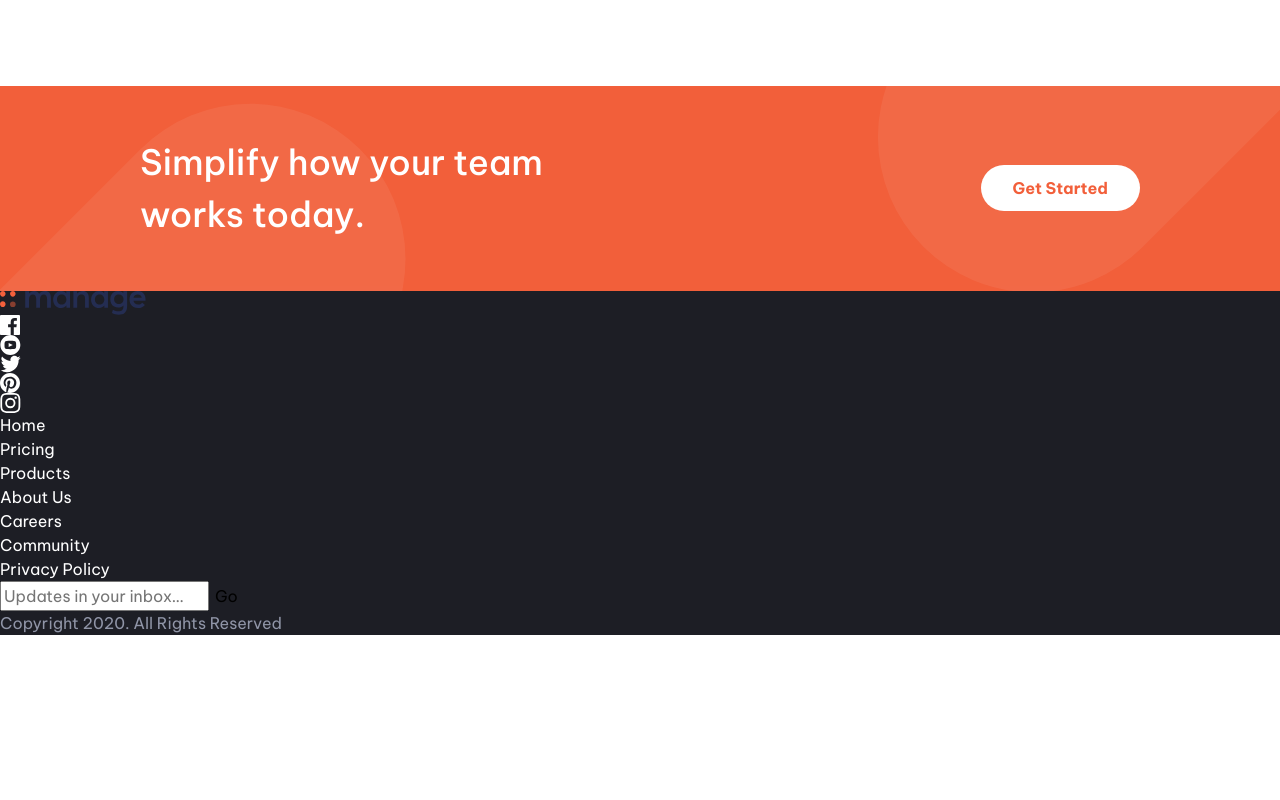
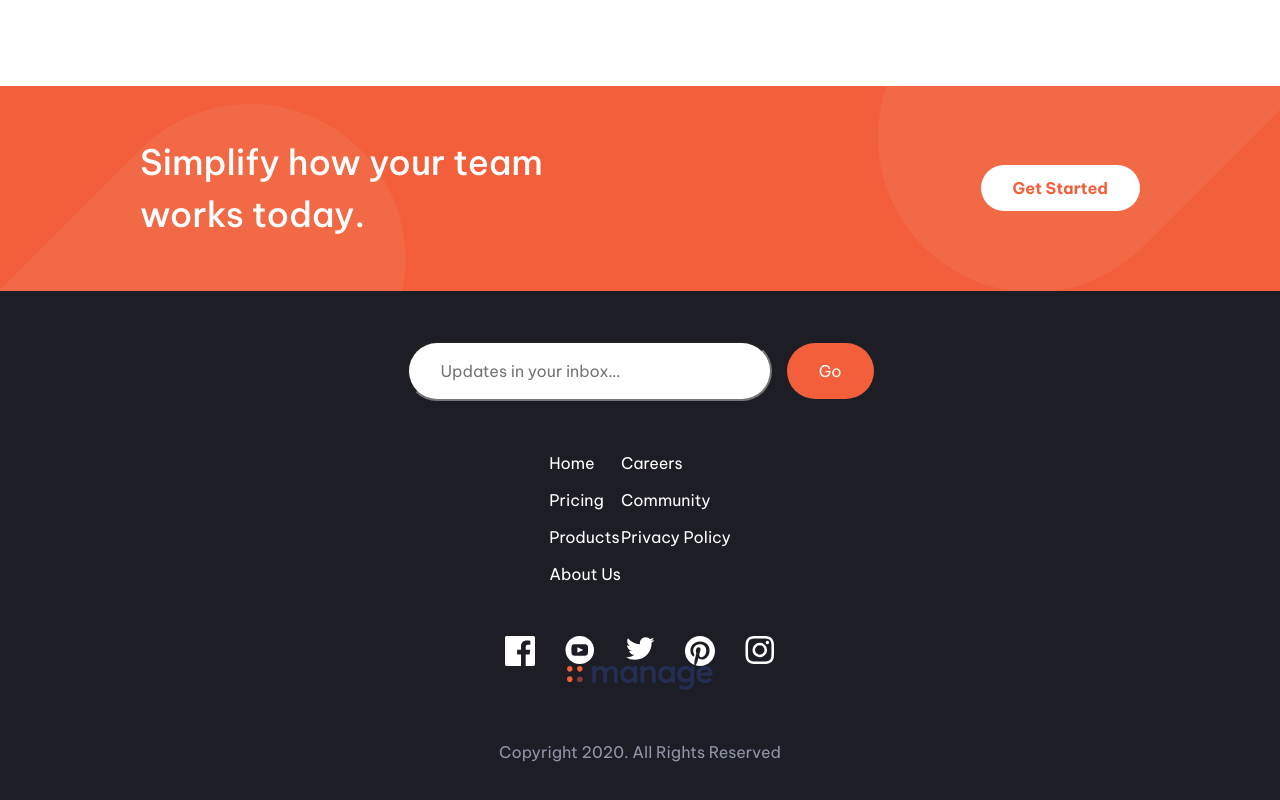
Before and after one commit to yacineKahlerras/manage-landing-page, a React (Create React App) app: page / in a window 1280 px wide. Shown: the part 1747-2547 px from the top of the page. Before the commit the page ends 2382 px from the top, so only its background shows below. Built offline with nearby package versions, Linux system fonts and the light colour scheme.

Commit message:
footer lower section

```diff
--- a/src/styles/componentsStyles/_footer.scss
+++ b/src/styles/componentsStyles/_footer.scss
@@ -56,6 +56,73 @@
 .footer-bottom-section {
   background: var(--Very-Dark-Blue);
   color: white;
+  display: grid;
+  place-items: center;
+  padding: 5rem 0;
+
+  &-center {
+    width: min(80%, 46.7rem);
+    display: grid;
+    gap: 5rem;
+
+    form {
+      width: 100%;
+      grid-row: 1;
+      display: flex;
+      justify-content: center;
+      align-items: center;
+      gap: 1.5rem;
+
+      input {
+        width: 100%;
+        padding: 1em 2em;
+        border-radius: var(--border-radius-1);
+      }
+      button {
+        background: var(--Bright-Red);
+        padding: 1em 2em;
+        border-radius: var(--border-radius-1);
+        color: white;
+      }
+    }
+
+    .footer-links-container {
+      display: flex;
+      justify-content: center;
+      grid-row: 2;
+
+      ul {
+        display: flex;
+        flex-direction: column;
+        gap: 1.3rem;
+
+        li:hover {
+          color: var(--Bright-Red);
+        }
+      }
+    }
+
+    .logo-socials {
+      display: flex;
+      flex-direction: column-reverse;
+      align-items: center;
+
+      .socials-container {
+        width: 100%;
+        display: flex;
+        justify-content: center;
+        gap: 3rem;
+
+        img {
+          width: 3rem;
+        }
+      }
+    }
+
+    p {
+      text-align: center;
+    }
+  }
 
   li {
     img {
--- a/src/styles/utils/_globals.scss
+++ b/src/styles/utils/_globals.scss
@@ -14,6 +14,7 @@
   --font-size-3: clamp(1.4rem, 3.7vw, 1.6rem);
 
   --max-width-1: min(100%, 100rem);
+  --max-width-2: min(80%, 100rem);
 
   --transition-1: 0.5s ease-in-out;
   --border-radius-1: 2em;
```
